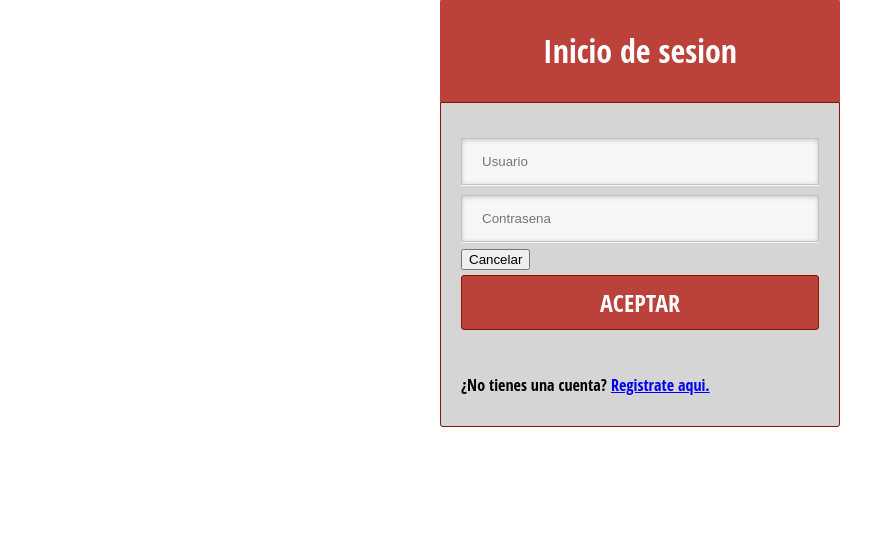
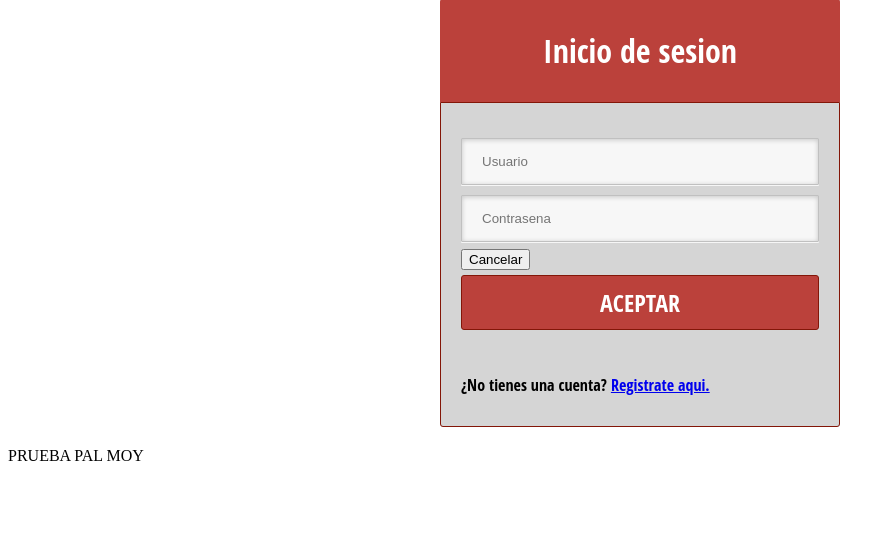
Before and after one commit to DanielAleman/Restaurante, a PHP site: page /login.php in a window 1280 px wide. Shown: the part 21-558 px from the top of the page, without its empty margins (0-895 px from the left). Run offline with PHP 8.4, Linux system fonts and the light colour scheme.

Commit message:
Moy
agregar article

```diff
--- a/proyecto/login.php
+++ b/proyecto/login.php
@@ -50,5 +50,6 @@
 		</form>
 	</div>
 </div>
+<article>PRUEBA PAL MOY</article>
 </body>
 </html>
```
